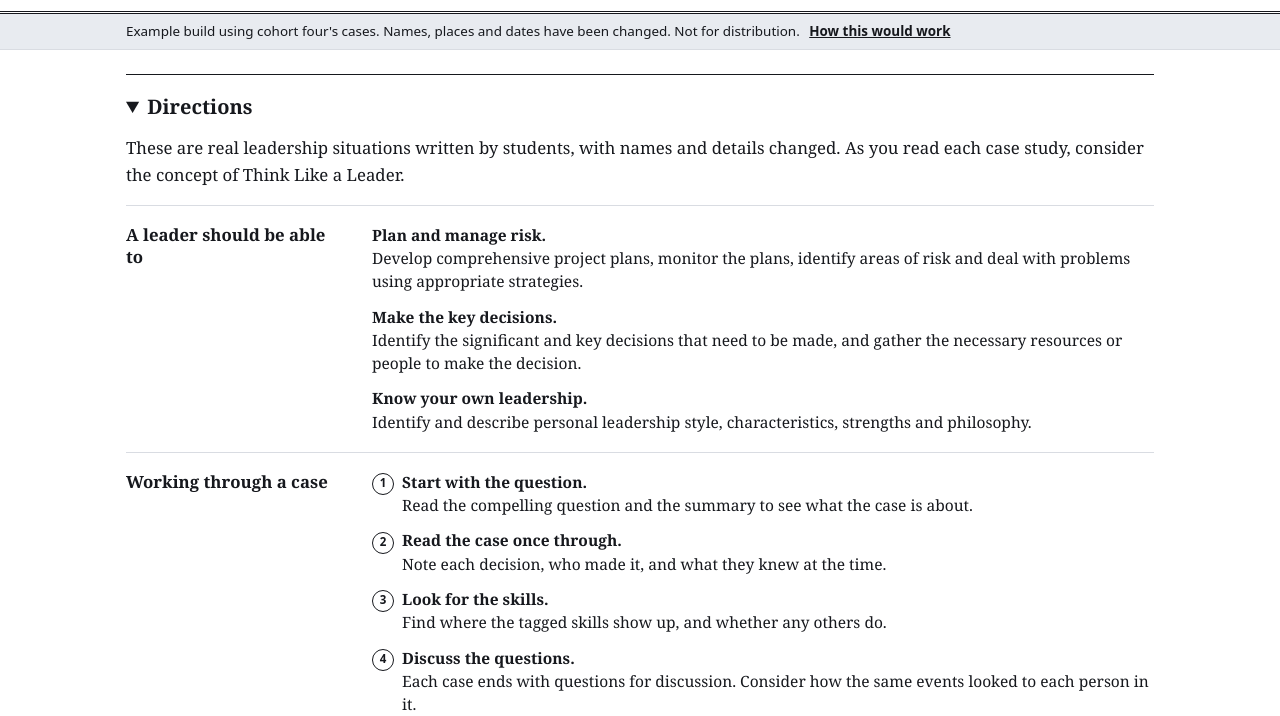
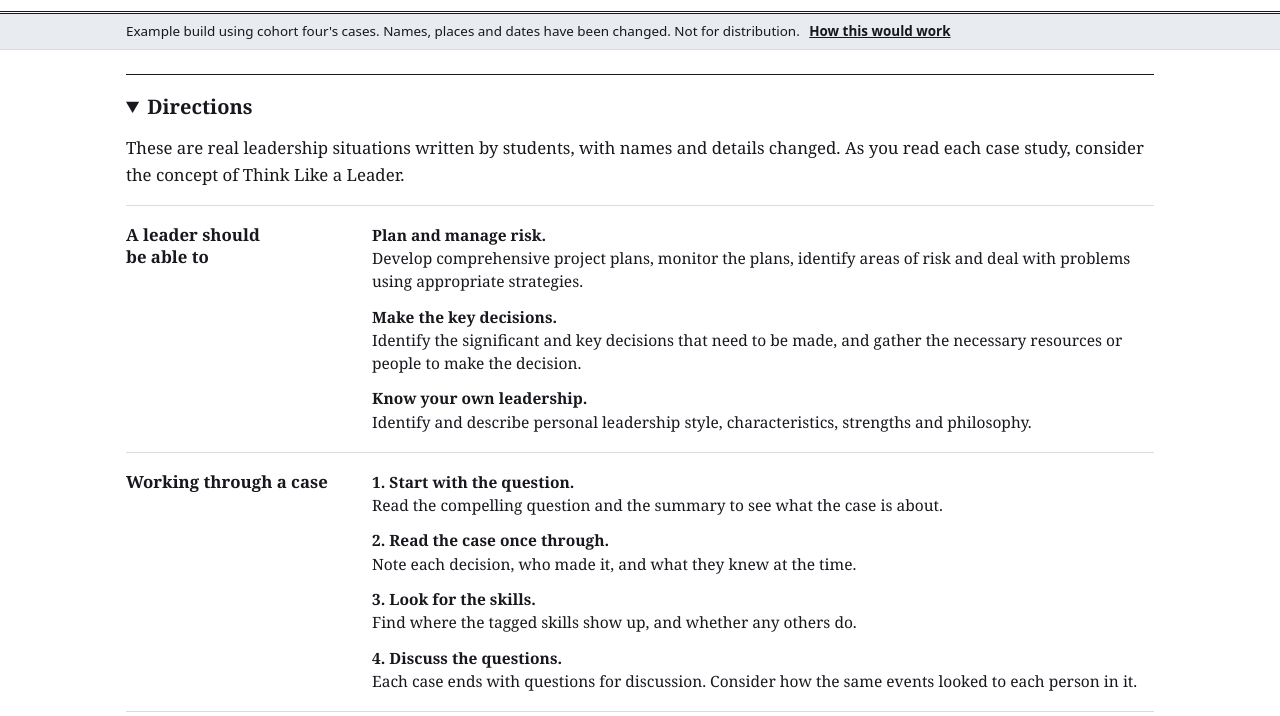
Before and after one commit to cameronmkelly/case-studies-example, a plain HTML site: page index.html in a window 1280 px wide. Shown: the part 84-800 px from the top of the page. Drawn offline with Linux system fonts and the light colour scheme.

Commit message:
Inline step numbers and avoid single-word last lines
Co-Authored-By: Claude Fable 5.2 <noreply@anthropic.com>

```diff
--- a/index.html
+++ b/index.html
@@ -16,6 +16,8 @@ body {
   margin: 0; background: var(--bg); color: var(--text); font: 17px/1.6 var(--font-body);
 }
 * { box-sizing: border-box; }
+h1, h2, h3, summary, .q, .bigq, .btitle { text-wrap: balance; }
+p, li, td, .skill span, .meta, small { text-wrap: pretty; }
 .ui, button, input, select, .chip, .meta, .num, nav, .sub, .banner, .picker, .hint, .count, .back, summary { font-family: var(--font-ui); }
 h1, h2 { font-family: var(--font-head); font-weight: var(--head-weight); }
 .wrap { max-width: 1060px; margin: 0 auto; padding: 0 16px; }
@@ -110,9 +112,8 @@ details.intro > summary { font-family: var(--font-head); font-weight: var(--head
 .intro .comp strong, .intro .steps strong { display: block; }
 .intro .comp li, .intro .steps li { margin-bottom: 12px; }
 .intro .row li:last-child { margin-bottom: 0; }
-.intro .steps li { counter-increment: st; position: relative; padding-left: 30px; }
-.intro .steps li::before { content: counter(st); position: absolute; left: 0; top: .18em; width: 20px; height: 20px; border: 1px solid currentColor; border-radius: 50%;
-  font: 600 .72rem/18px var(--font-ui); text-align: center; }
+.intro .steps li { counter-increment: st; }
+.intro .steps strong::before { content: counter(st) ". "; }
 .skills { display: grid; grid-template-columns: repeat(auto-fit, minmax(250px, 1fr)); gap: 10px; }
 .skill { --c: var(--muted); display: grid; grid-template-columns: 16px minmax(0, 1fr); column-gap: 10px; align-content: start; text-align: left; font: inherit; cursor: pointer;
   color: var(--text); background: var(--surface); border: 1px solid var(--line); border-left: 6px solid var(--c); border-radius: var(--radius); padding: 10px 12px; }
```
